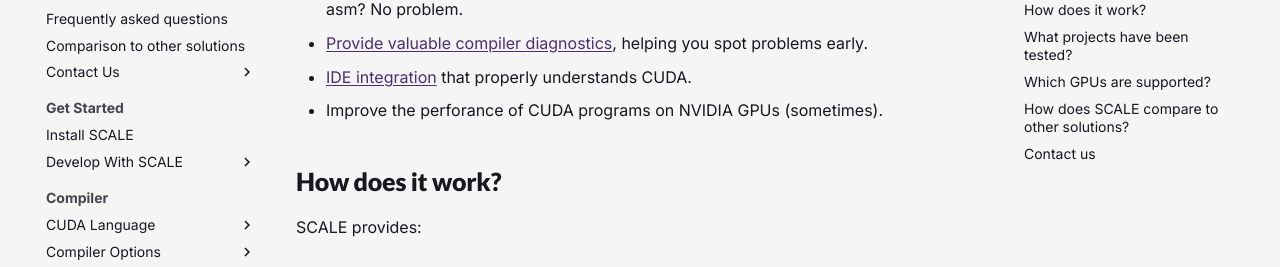
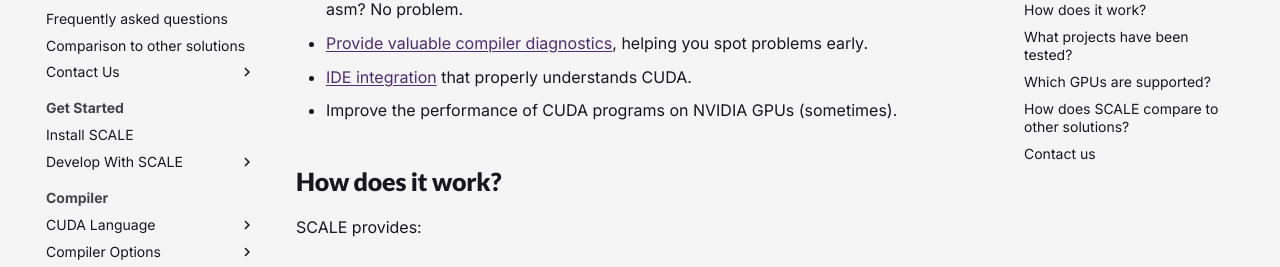
Before and after one commit to spectral-compute/scale-docs, an MkDocs documentation site: the page built from docs/README.md, in a window 1280 px wide and 900 px high, scrolled down 441 px. Shown: the part 160-427 px from the top of the window. Built offline with MkDocs 1.6.1 and Material for MkDocs 9.7.7, drawn with Linux system fonts in a browser that asks for light colours; the version menu is left out.

Commit message:
Fix typo: perforance --> performance

```diff
--- a/docs/README.md
+++ b/docs/README.md
@@ -20,7 +20,7 @@ Examples of what SCALE can be used for:
 - [Provide valuable compiler diagnostics](./manual/compiler/diagnostic-reference.md),
   helping you spot problems early.
 - [IDE integration](./manual/tutorials/editors/vscode.md) that properly understands CUDA.
-- Improve the perforance of CUDA programs on NVIDIA GPUs (sometimes).
+- Improve the performance of CUDA programs on NVIDIA GPUs (sometimes).
 
 ## How does it work?
 
```
